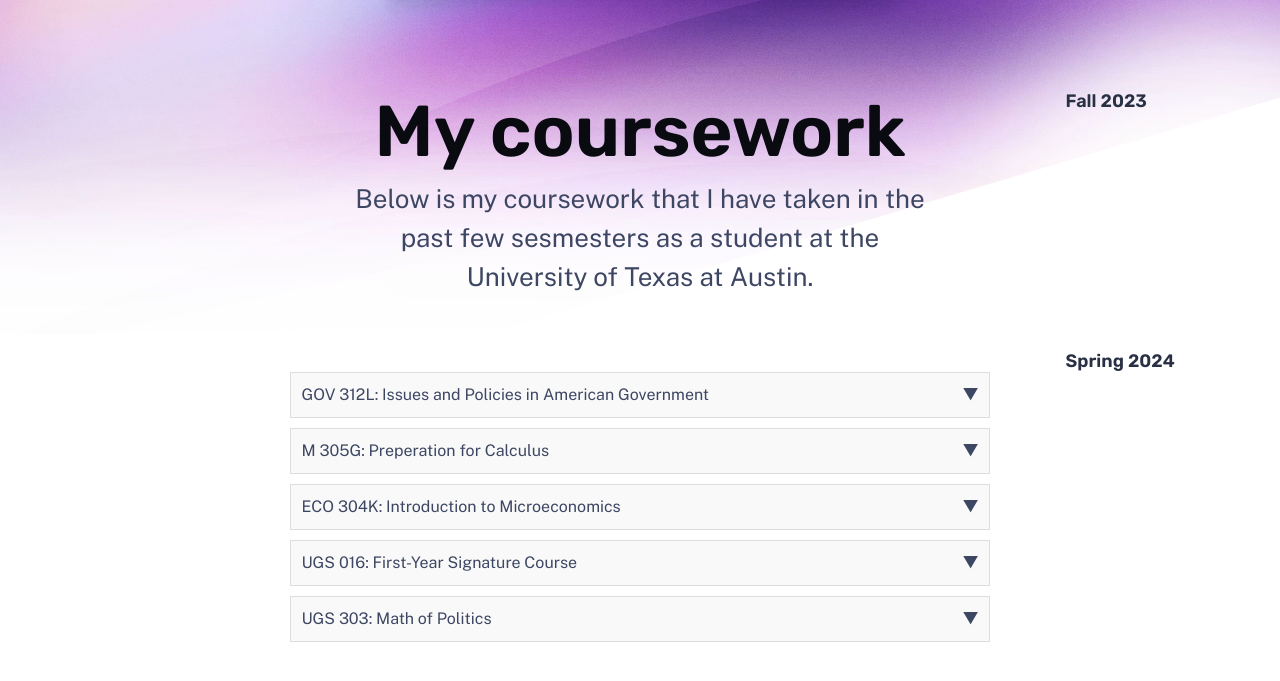
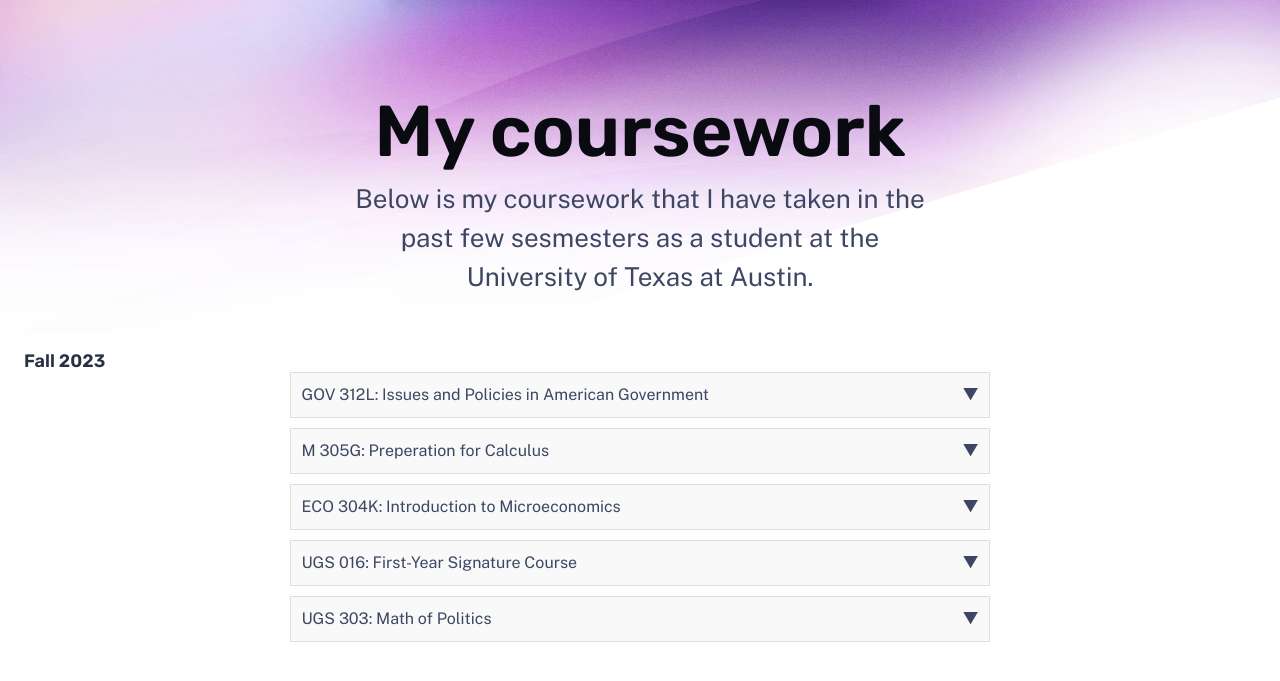
Before and after one commit to abdonmorales/abdonmorales.github.io, an Astro site: page /coursework in a window 1280 px wide. Shown: the part 93-774 px from the top of the page. Built offline with nearby package versions, Linux system fonts and the light colour scheme; Astro itself is replaced by a stand-in of ours.

Commit message:
Styling issue kinda of fixed :)

```diff
--- a/src/pages/coursework.astro
+++ b/src/pages/coursework.astro
@@ -98,14 +98,14 @@ const summer2024 = [
 			<Hero
 				title="My coursework"
 				tagline="Below is my coursework that I have taken in the past few sesmesters as a student at the University of Texas at Austin."
-			/>
-			<h1 style="font-size: large;"">Fall 2023</h1><br>
-			<DropdownList dropdownItems={fall2023} />
-			<h1 style="font-size: large;">Spring 2024</h1><br>
-			<DropdownList dropdownItems={spring2024} />
-			<h1 style="font-size: large;">Summer 2024</h1><br>
-			<DropdownList dropdownItems={summer2024} />
-			<h1 style="font-size: large;">Fall 2024</h1><br>
+			/><br>
+			<h1 style="font-size: large;"">Fall 2023</h1>
+			<DropdownList dropdownItems={fall2023} /><br>
+			<h1 style="font-size: large;">Spring 2024</h1>
+			<DropdownList dropdownItems={spring2024} /><br>
+			<h1 style="font-size: large;">Summer 2024</h1>
+			<DropdownList dropdownItems={summer2024} /><br>
+			<h1 style="font-size: large;">Fall 2024</h1>
 			<p>Coming soon...Fall 2023 will be phased out</p>
 
 		</main>
```
